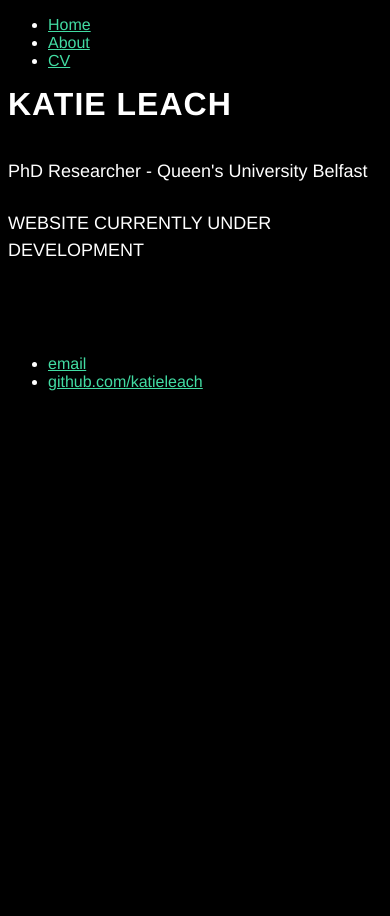
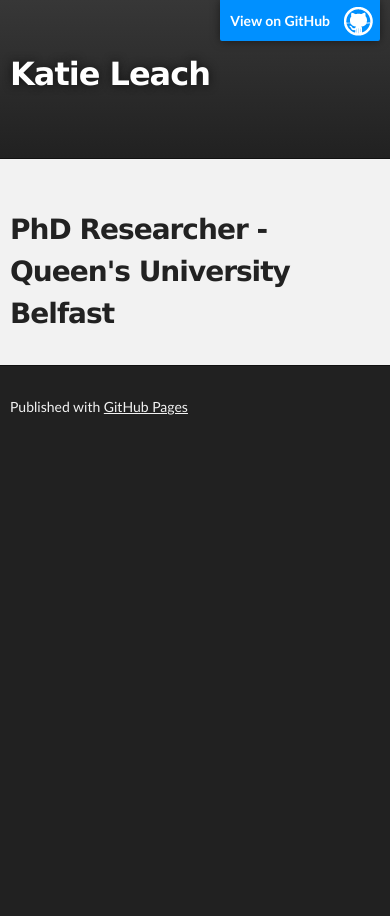
Before and after one commit to katieleach/katieleach.github.io, a Jekyll site: the page index.html, which Jekyll copies as it is, in a window 390 px wide. Built offline with Jekyll 4.4.1, drawn with Linux system fonts in a browser that asks for light colours.

Commit message:
Replace master branch with page content via GitHub

```diff
--- a/index.html
+++ b/index.html
@@ -1,9 +1,45 @@
----
-layout: default
-title: Katie Leach
----
-<div class="blurb">
-	<h1>Katie Leach</h1>
-	<p>PhD Researcher - Queen's University Belfast</p>
-	<p>WEBSITE CURRENTLY UNDER DEVELOPMENT</p>
-</div><!-- /.blurb -->
+<!DOCTYPE html>
+<html>
+
+  <head>
+    <meta charset='utf-8'>
+    <meta http-equiv="X-UA-Compatible" content="chrome=1">
+    <meta name="description" content="Katie Leach : ">
+
+    <link rel="stylesheet" type="text/css" media="screen" href="stylesheets/stylesheet.css">
+
+    <title>Katie Leach</title>
+  </head>
+
+  <body>
+
+    <!-- HEADER -->
+    <div id="header_wrap" class="outer">
+        <header class="inner">
+          <a id="forkme_banner" href="https://github.com/katieleach">View on GitHub</a>
+
+          <h1 id="project_title">Katie Leach</h1>
+          <h2 id="project_tagline"></h2>
+
+        </header>
+    </div>
+
+    <!-- MAIN CONTENT -->
+    <div id="main_content_wrap" class="outer">
+      <section id="main_content" class="inner">
+        <h1>
+<a id="phd-researcher---queens-university-belfast" class="anchor" href="#phd-researcher---queens-university-belfast" aria-hidden="true"><span class="octicon octicon-link"></span></a>PhD Researcher - Queen's University Belfast</h1>
+      </section>
+    </div>
+
+    <!-- FOOTER  -->
+    <div id="footer_wrap" class="outer">
+      <footer class="inner">
+        <p>Published with <a href="https://pages.github.com">GitHub Pages</a></p>
+      </footer>
+    </div>
+
+
+
+  </body>
+</html>
--- /dev/null
+++ b/javascripts/main.js
@@ -0,0 +1 @@
+console.log('This would be the main JS file.');
--- /dev/null
+++ b/params.json
@@ -0,0 +1 @@
+{"name":"Katie Leach","tagline":"","body":"# PhD Researcher - Queen's University Belfast","google":"","note":"Don't delete this file! It's used internally to help with page regeneration."}
--- /dev/null
+++ b/stylesheets/github-light.css
@@ -0,0 +1,115 @@
+/*
+   Copyright 2014 GitHub Inc.
+
+   Licensed under the Apache License, Version 2.0 (the "License");
+   you may not use this file except in compliance with the License.
+   You may obtain a copy of the License at
+
+       http://www.apache.org/licenses/LICENSE-2.0
+
+   Unless required by applicable law or agreed to in writing, software
+   distributed under the License is distributed on an "AS IS" BASIS,
+   WITHOUT WARRANTIES OR CONDITIONS OF ANY KIND, either express or implied.
+   See the License for the specific language governing permissions and
+   limitations under the License.
+
+*/
+
+.pl-c /* comment */ {
+  color: #969896;
+}
+
+.pl-c1      /* constant, markup.raw, meta.diff.header, meta.module-reference, meta.property-name, support, support.constant, support.variable, variable.other.constant */,
+.pl-s .pl-v /* string variable */ {
+  color: #0086b3;
+}
+
+.pl-e  /* entity */,
+.pl-en /* entity.name */ {
+  color: #795da3;
+}
+
+.pl-s .pl-s1 /* string source */,
+.pl-smi      /* storage.modifier.import, storage.modifier.package, storage.type.java, variable.other, variable.parameter.function */ {
+  color: #333;
+}
+
+.pl-ent /* entity.name.tag */ {
+  color: #63a35c;
+}
+
+.pl-k /* keyword, storage, storage.type */ {
+  color: #a71d5d;
+}
+
+.pl-pds              /* punctuation.definition.string, string.regexp.character-class */,
+.pl-s                /* string */,
+.pl-s .pl-pse .pl-s1 /* string punctuation.section.embedded source */,
+.pl-sr               /* string.regexp */,
+.pl-sr .pl-cce       /* string.regexp constant.character.escape */,
+.pl-sr .pl-sra       /* string.regexp string.regexp.arbitrary-repitition */,
+.pl-sr .pl-sre       /* string.regexp source.ruby.embedded */ {
+  color: #183691;
+}
+
+.pl-v /* variable */ {
+  color: #ed6a43;
+}
+
+.pl-id /* invalid.deprecated */ {
+  color: #b52a1d;
+}
+
+.pl-ii /* invalid.illegal */ {
+  background-color: #b52a1d;
+  color: #f8f8f8;
+}
+
+.pl-sr .pl-cce /* string.regexp constant.character.escape */ {
+  color: #63a35c;
+  font-weight: bold;
+}
+
+.pl-ml /* markup.list */ {
+  color: #693a17;
+}
+
+.pl-mh        /* markup.heading */,
+.pl-mh .pl-en /* markup.heading entity.name */,
+.pl-ms        /* meta.separator */ {
+  color: #1d3e81;
+  font-weight: bold;
+}
+
+.pl-mq /* markup.quote */ {
+  color: #008080;
+}
+
+.pl-mi /* markup.italic */ {
+  color: #333;
+  font-style: italic;
+}
+
+.pl-mb /* markup.bold */ {
+  color: #333;
+  font-weight: bold;
+}
+
+.pl-md /* markup.deleted, meta.diff.header.from-file */ {
+  background-color: #ffecec;
+  color: #bd2c00;
+}
+
+.pl-mi1 /* markup.inserted, meta.diff.header.to-file */ {
+  background-color: #eaffea;
+  color: #55a532;
+}
+
+.pl-mdr /* meta.diff.range */ {
+  color: #795da3;
+  font-weight: bold;
+}
+
+.pl-mo /* meta.output */ {
+  color: #1d3e81;
+}
--- /dev/null
+++ b/stylesheets/stylesheet.css
@@ -0,0 +1,425 @@
+/*******************************************************************************
+Slate Theme for GitHub Pages
+by Jason Costello, @jsncostello
+*******************************************************************************/
+
+@import url(github-light.css);
+
+/*******************************************************************************
+MeyerWeb Reset
+*******************************************************************************/
+
+html, body, div, span, applet, object, iframe,
+h1, h2, h3, h4, h5, h6, p, blockquote, pre,
+a, abbr, acronym, address, big, cite, code,
+del, dfn, em, img, ins, kbd, q, s, samp,
+small, strike, strong, sub, sup, tt, var,
+b, u, i, center,
+dl, dt, dd, ol, ul, li,
+fieldset, form, label, legend,
+table, caption, tbody, tfoot, thead, tr, th, td,
+article, aside, canvas, details, embed,
+figure, figcaption, footer, header, hgroup,
+menu, nav, output, ruby, section, summary,
+time, mark, audio, video {
+  margin: 0;
+  padding: 0;
+  border: 0;
+  font: inherit;
+  vertical-align: baseline;
+}
+
+/* HTML5 display-role reset for older browsers */
+article, aside, details, figcaption, figure,
+footer, header, hgroup, menu, nav, section {
+  display: block;
+}
+
+ol, ul {
+  list-style: none;
+}
+
+table {
+  border-collapse: collapse;
+  border-spacing: 0;
+}
+
+/*******************************************************************************
+Theme Styles
+*******************************************************************************/
+
+body {
+  box-sizing: border-box;
+  color:#373737;
+  background: #212121;
+  font-size: 16px;
+  font-family: 'Myriad Pro', Calibri, Helvetica, Arial, sans-serif;
+  line-height: 1.5;
+  -webkit-font-smoothing: antialiased;
+}
+
+h1, h2, h3, h4, h5, h6 {
+  margin: 10px 0;
+  font-weight: 700;
+  color:#222222;
+  font-family: 'Lucida Grande', 'Calibri', Helvetica, Arial, sans-serif;
+  letter-spacing: -1px;
+}
+
+h1 {
+  font-size: 36px;
+  font-weight: 700;
+}
+
+h2 {
+  padding-bottom: 10px;
+  font-size: 32px;
+  background: url('../images/bg_hr.png') repeat-x bottom;
+}
+
+h3 {
+  font-size: 24px;
+}
+
+h4 {
+  font-size: 21px;
+}
+
+h5 {
+  font-size: 18px;
+}
+
+h6 {
+  font-size: 16px;
+}
+
+p {
+  margin: 10px 0 15px 0;
+}
+
+footer p {
+  color: #f2f2f2;
+}
+
+a {
+  text-decoration: none;
+  color: #007edf;
+  text-shadow: none;
+
+  transition: color 0.5s ease;
+  transition: text-shadow 0.5s ease;
+  -webkit-transition: color 0.5s ease;
+  -webkit-transition: text-shadow 0.5s ease;
+  -moz-transition: color 0.5s ease;
+  -moz-transition: text-shadow 0.5s ease;
+  -o-transition: color 0.5s ease;
+  -o-transition: text-shadow 0.5s ease;
+  -ms-transition: color 0.5s ease;
+  -ms-transition: text-shadow 0.5s ease;
+}
+
+a:hover, a:focus {text-decoration: underline;}
+
+footer a {
+  color: #F2F2F2;
+  text-decoration: underline;
+}
+
+em {
+  font-style: italic;
+}
+
+strong {
+  font-weight: bold;
+}
+
+img {
+  position: relative;
+  margin: 0 auto;
+  max-width: 739px;
+  padding: 5px;
+  margin: 10px 0 10px 0;
+  border: 1px solid #ebebeb;
+
+  box-shadow: 0 0 5px #ebebeb;
+  -webkit-box-shadow: 0 0 5px #ebebeb;
+  -moz-box-shadow: 0 0 5px #ebebeb;
+  -o-box-shadow: 0 0 5px #ebebeb;
+  -ms-box-shadow: 0 0 5px #ebebeb;
+}
+
+p img {
+  display: inline;
+  margin: 0;
+  padding: 0;
+  vertical-align: middle;
+  text-align: center;
+  border: none;
+}
+
+pre, code {
+  width: 100%;
+  color: #222;
+  background-color: #fff;
+
+  font-family: Monaco, "Bitstream Vera Sans Mono", "Lucida Console", Terminal, monospace;
+  font-size: 14px;
+
+  border-radius: 2px;
+  -moz-border-radius: 2px;
+  -webkit-border-radius: 2px;
+}
+
+pre {
+  width: 100%;
+  padding: 10px;
+  box-shadow: 0 0 10px rgba(0,0,0,.1);
+  overflow: auto;
+}
+
+code {
+  padding: 3px;
+  margin: 0 3px;
+  box-shadow: 0 0 10px rgba(0,0,0,.1);
+}
+
+pre code {
+  display: block;
+  box-shadow: none;
+}
+
+blockquote {
+  color: #666;
+  margin-bottom: 20px;
+  padding: 0 0 0 20px;
+  border-left: 3px solid #bbb;
+}
+
+
+ul, ol, dl {
+  margin-bottom: 15px
+}
+
+ul {
+  list-style-position: inside;
+  list-style: disc;
+  padding-left: 20px;
+}
+
+ol {
+  list-style-position: inside;
+  list-style: decimal;
+  padding-left: 20px;
+}
+
+dl dt {
+  font-weight: bold;
+}
+
+dl dd {
+  padding-left: 20px;
+  font-style: italic;
+}
+
+dl p {
+  padding-left: 20px;
+  font-style: italic;
+}
+
+hr {
+  height: 1px;
+  margin-bottom: 5px;
+  border: none;
+  background: url('../images/bg_hr.png') repeat-x center;
+}
+
+table {
+  border: 1px solid #373737;
+  margin-bottom: 20px;
+  text-align: left;
+ }
+
+th {
+  font-family: 'Lucida Grande', 'Helvetica Neue', Helvetica, Arial, sans-serif;
+  padding: 10px;
+  background: #373737;
+  color: #fff;
+ }
+
+td {
+  padding: 10px;
+  border: 1px solid #373737;
+ }
+
+form {
+  background: #f2f2f2;
+  padding: 20px;
+}
+
+/*******************************************************************************
+Full-Width Styles
+*******************************************************************************/
+
+.outer {
+  width: 100%;
+}
+
+.inner {
+  position: relative;
+  max-width: 640px;
+  padding: 20px 10px;
+  margin: 0 auto;
+}
+
+#forkme_banner {
+  display: block;
+  position: absolute;
+  top:0;
+  right: 10px;
+  z-index: 10;
+  padding: 10px 50px 10px 10px;
+  color: #fff;
+  background: url('../images/blacktocat.png') #0090ff no-repeat 95% 50%;
+  font-weight: 700;
+  box-shadow: 0 0 10px rgba(0,0,0,.5);
+  border-bottom-left-radius: 2px;
+  border-bottom-right-radius: 2px;
+}
+
+#header_wrap {
+  background: #212121;
+  background: -moz-linear-gradient(top, #373737, #212121);
+  background: -webkit-linear-gradient(top, #373737, #212121);
+  background: -ms-linear-gradient(top, #373737, #212121);
+  background: -o-linear-gradient(top, #373737, #212121);
+  background: linear-gradient(top, #373737, #212121);
+}
+
+#header_wrap .inner {
+  padding: 50px 10px 30px 10px;
+}
+
+#project_title {
+  margin: 0;
+  color: #fff;
+  font-size: 42px;
+  font-weight: 700;
+  text-shadow: #111 0px 0px 10px;
+}
+
+#project_tagline {
+  color: #fff;
+  font-size: 24px;
+  font-weight: 300;
+  background: none;
+  text-shadow: #111 0px 0px 10px;
+}
+
+#downloads {
+  position: absolute;
+  width: 210px;
+  z-index: 10;
+  bottom: -40px;
+  right: 0;
+  height: 70px;
+  background: url('../images/icon_download.png') no-repeat 0% 90%;
+}
+
+.zip_download_link {
+  display: block;
+  float: right;
+  width: 90px;
+  height:70px;
+  text-indent: -5000px;
+  overflow: hidden;
+  background: url(../images/sprite_download.png) no-repeat bottom left;
+}
+
+.tar_download_link {
+  display: block;
+  float: right;
+  width: 90px;
+  height:70px;
+  text-indent: -5000px;
+  overflow: hidden;
+  background: url(../images/sprite_download.png) no-repeat bottom right;
+  margin-left: 10px;
+}
+
+.zip_download_link:hover {
+  background: url(../images/sprite_download.png) no-repeat top left;
+}
+
+.tar_download_link:hover {
+  background: url(../images/sprite_download.png) no-repeat top right;
+}
+
+#main_content_wrap {
+  background: #f2f2f2;
+  border-top: 1px solid #111;
+  border-bottom: 1px solid #111;
+}
+
+#main_content {
+  padding-top: 40px;
+}
+
+#footer_wrap {
+  background: #212121;
+}
+
+
+
+/*******************************************************************************
+Small Device Styles
+*******************************************************************************/
+
+@media screen and (max-width: 480px) {
+  body {
+    font-size:14px;
+  }
+
+  #downloads {
+    display: none;
+  }
+
+  .inner {
+    min-width: 320px;
+    max-width: 480px;
+  }
+
+  #project_title {
+  font-size: 32px;
+  }
+
+  h1 {
+    font-size: 28px;
+  }
+
+  h2 {
+    font-size: 24px;
+  }
+
+  h3 {
+    font-size: 21px;
+  }
+
+  h4 {
+    font-size: 18px;
+  }
+
+  h5 {
+    font-size: 14px;
+  }
+
+  h6 {
+    font-size: 12px;
+  }
+
+  code, pre {
+    min-width: 320px;
+    max-width: 480px;
+    font-size: 11px;
+  }
+
+}
```
Also changed, not shown: images/bg_hr.png (added), images/blacktocat.png (added), images/icon_download.png (added), images/sprite_download.png (added).
